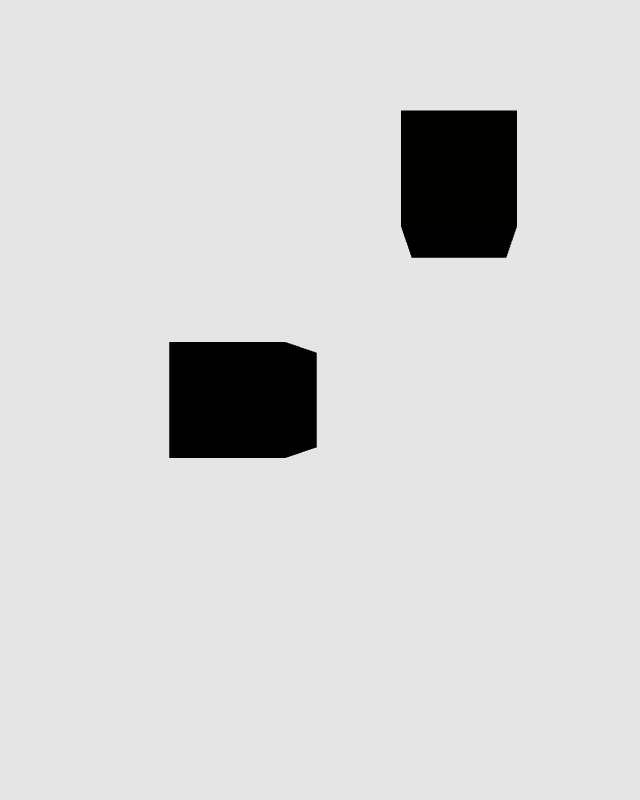
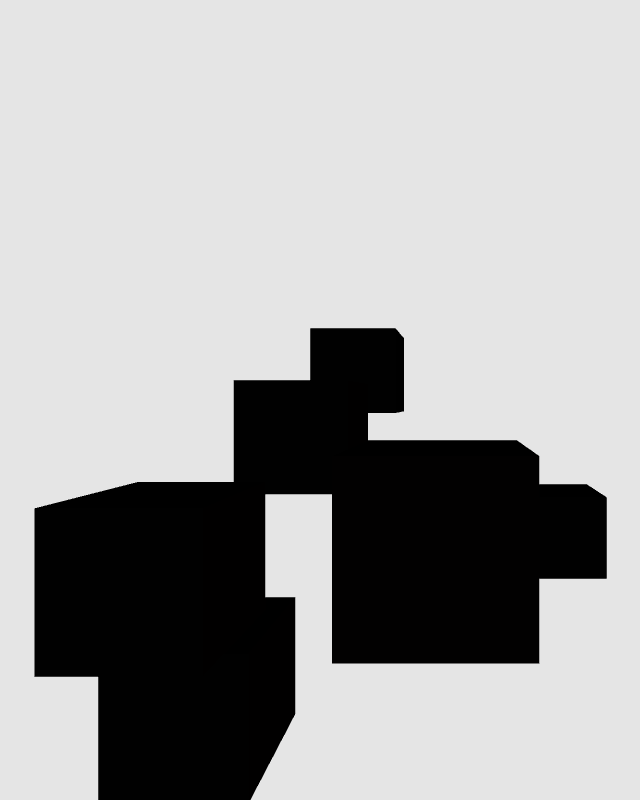
Before and after one commit to struanw/three_js_demo, a plain HTML site: page index.html in a window 1280 px wide. Shown: the whole page, without its empty margins (181-821 px from the left). Drawn offline with nearby package versions, Linux system fonts and the light colour scheme; animation ran at ten frames a second.

Commit message:
producing mutliple cubes at random locations

```diff
--- a/index.html
+++ b/index.html
@@ -37,17 +37,20 @@
 
                 var geometry = new THREE.BoxGeometry(1, 1, 1);
                 var material = new THREE.MeshLambertMaterial({color: 0xffcccc });   //pink
-                var mesh = new THREE.Mesh(geometry, material);
-                // mesh.rotation.set(45,0,0);
-                // mesh.scale.set(1,2,1);
-                mesh.position.x= -2;
-                scene.add(mesh);
 
-                var geometry = new THREE.BoxGeometry(1, 1, 1);
-                var material = new THREE.MeshLambertMaterial({color: 0xFFCC00 });
-                var mesh = new THREE.Mesh(geometry, material);
-                mesh.position.y = 2;
-                scene.add(mesh);
+
+                meshX = -10
+                for (var i = 0; i<6; i++) {
+                    var mesh = new THREE.Mesh(geometry, material);
+                    mesh.position.x = (Math.random()-.5)*5;
+                    mesh.position.y = (Math.random()-.5)*5;
+                    mesh.position.z = (Math.random()-.5)*5;
+                    scene.add(mesh);
+                    meshX+=1;
+               }
+
+
+
 
 
 
@@ -59,8 +62,6 @@
                 var render = function() {
                     requestAnimationFrame(render);
 
-                    // mesh.rotation.x += 0.05;
-                    // mesh.rotation.y += 0.01;
 
 
                     renderer.render(scene, camera);
@@ -74,13 +75,14 @@
 
                       raycaster.setFromCamera(mouse, camera);
 
-                      var intersects = raycaster.intersectObjects(scene.children, true);
+                      var intersects = raycaster.intersectObjects (scene.children, true);
                       for (var i = 0; i < intersects.length; i++) {
                          this.tl = new TimelineMax();
-                       //  this.tl.to(intersects[i].object.scale, 1, {x: 2, ease: Expo.easeOut})
-                       //  this.tl.to(intersects[i].object.scale, 0.5, {x: 1, ease: Expo.easeOut})
-                         this.tl.to(intersects[i].object.position, 0.5, {x:2, ease: Expo.easeOut})
-                         this.tl.to(intersects[i].object.rotation, 4, {x: Math.PI*.75, ease: Expo.easeOut})
+                       this.tl.to(intersects[i].object.scale, 1, {x: 2, ease: Expo.easeOut})
+                        this.tl.to(intersects[i].object.scale, .5, {x: .5, ease: Expo.easeOut})
+                         this.tl.to(intersects[i].object.position, .5, {x:2, ease: Expo.easeOut})
+                         this.tl.to(intersects[i].object.rotation, .5, {x: Math.PI*.5, ease: Expo.easeOut}, "=-1.5")
+
 
                       }
                   }
```
